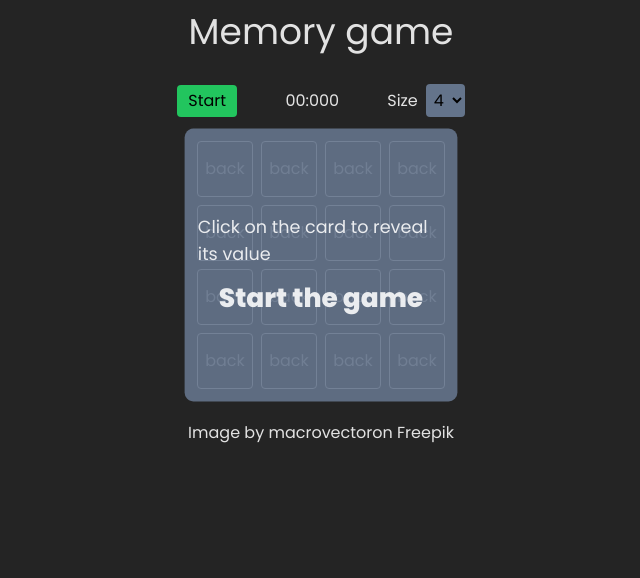
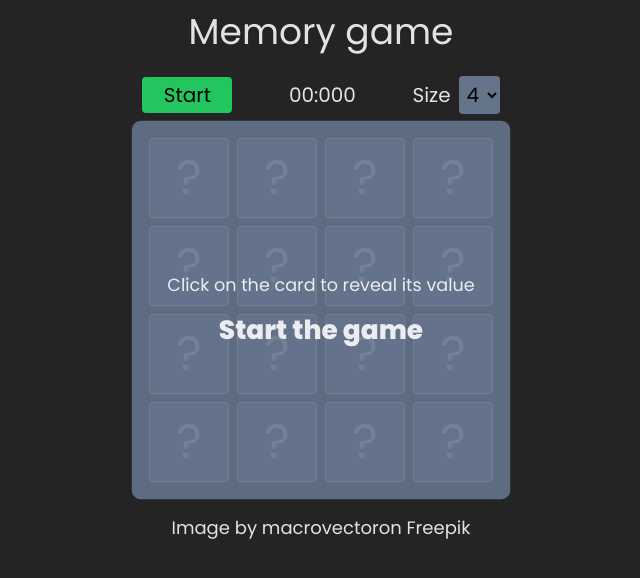
Before and after one commit to Eswarsiddu/MemoryGameReact, a React (Vite) app: page / in a window 1280 px wide. Shown: the top 578 px of the page, without its empty margins (319-959 px from the left). Built offline with nearby package versions, Linux system fonts and the light colour scheme.

Commit message:
Updated UI

```diff
--- a/src/App.jsx
+++ b/src/App.jsx
@@ -28,9 +28,22 @@ function App() {
 
   return (
     <>
-      <div className="container mx-auto max-w-max flex mb-6 items-center">
+      <h1
+        className={
+          " text-center text-4xl mt-3 md:mb-6 " +
+          (gridSize == 4 ? "mb-3" : "mb-1")
+        }
+      >
+        Memory game
+      </h1>
+      <div
+        className={
+          "container mx-auto max-w-max flex items-center md:mb-6 " +
+          (gridSize == 4 ? "mb-3" : "mb-1")
+        }
+      >
         <button
-          className=" bg-green-500 hover:bg-green-400 text-black rounded px-2 py-1 w-[60px]"
+          className=" bg-green-500 hover:bg-green-400 text-black rounded px-2 py-1 w-[60px] md:w-[90px] md:text-xl"
           onClick={() => {
             if (isPlaying) {
               ResetGame();
@@ -42,7 +55,7 @@ function App() {
           {isPlaying ? "Reset" : "Start"}
         </button>
         <Timer startTime={startTime} endTime={endTime} resetGame={ResetGame} />
-        <div className="flex gap-2 items-center">
+        <div className="flex gap-2 items-center md:text-xl">
           <label htmlFor="">Size</label>
           <select
             disabled={isPlaying}
@@ -52,13 +65,18 @@ function App() {
               ResetGame();
             }}
           >
-            <option value="4">4</option>
-            <option value="6">6</option>
+            <option value="4" className=" text-base">
+              4
+            </option>
+            <option value="6" className=" text-base">
+              6
+            </option>
           </select>
         </div>
       </div>
       <Game
         isplaying={isPlaying}
+        // isplaying={true}
         isfirstPlay={isfirstPlay}
         startTime={startTime}
         gridSize={gridSize}
@@ -68,9 +86,15 @@ function App() {
           setEndTime(Date.now());
         }}
       />
-      <div className="flex justify-center mt-8">
+      <div
+        className={
+          "flex justify-center md:mt-8 md:text-lg " +
+          (gridSize == 4 ? "mt-3" : "mt-1")
+        }
+      >
         <a
           target="_blank"
+          // className=""
           href="https://www.freepik.com/free-vector/rope-font-nautical-alphabet-ropes-hand-drawn-letters-alphabet-typographic-vintage-rope-string-typeface_13422926.htm"
         >
           Image by macrovector
--- a/src/Game/index.jsx
+++ b/src/Game/index.jsx
@@ -94,10 +94,8 @@ function Game({
   const [selected, setSelected] = useState([]);
 
   useEffect(() => {
-    // if (isplaying) {
     setGrid(GenerateGrid(gridSize));
     setSelected([]);
-    // }
   }, [isplaying, gridSize]);
 
   const toalMatched = grid.filter((ele) => ele.state === STATES.MATCHED).length;
@@ -179,14 +177,15 @@ function Game({
 }
 
 function GetCardSize(gridSize) {
-  let str = "w-14 h-14";
-  if (gridSize === 6) return "w-10 h-10";
+  let className = "w-16 h-16 text-3xl md:w-20 md:h-20 md:text-5xl";
+  if (gridSize == 6)
+    className = "w-12 h-12 text-2xl md:w-16 md:h-16 md:text-4xl";
 
-  return str;
+  return className;
 }
 
 function Card({
-  ele: { image, text, value, state },
+  ele: { image, text, state },
   index,
   handelClick,
   gridSize,
@@ -200,6 +199,10 @@ function Card({
       className={
         GetCardSize(gridSize) +
         " border rounded " +
+        (flipped
+          ? " bg-slate-300 capitalize text-black"
+          : "bg-slate-500 hover:bg-slate-400") +
+        " " +
         (state === STATES.MATCHED
           ? "border-orange-600 opacity-50"
           : "border-white")
@@ -211,11 +214,11 @@ function Card({
           {image ? (
             <img className="w-full rounded" src={image} alt="img" />
           ) : (
-            <p className=" text-3xl">{text}</p>
+            <p>{text}</p>
           )}
         </div>
       ) : (
-        <div>back</div>
+        <p className="text-white">?</p>
       )}
     </button>
   );
--- a/src/Timer.jsx
+++ b/src/Timer.jsx
@@ -26,7 +26,11 @@ function Timer({ startTime = undefined, endTime = undefined, resetGame }) {
     return () => (interval ? clearInterval(interval) : null);
   }, [startTime, endTime]);
 
-  return <p className="w-[150px] text-center">{TimerText(time)}</p>;
+  return (
+    <p className="w-[150px] md:w-[180px] text-center md:text-xl">
+      {TimerText(time)}
+    </p>
+  );
 }
 
 function DoubleDigit(num) {
@@ -43,19 +47,17 @@ export function TimerText(time) {
   let seconds = Math.floor(time / 1000);
   let minutes = Math.floor(seconds / 60);
   let hours = Math.floor(minutes / 60);
-  console.log("timer", milliseconds);
+
   if (hours) {
     text += `${DoubleDigit(hours)}:`;
   }
+
   if (minutes) {
     text += `${DoubleDigit(minutes)}:`;
   }
-  //   if (seconds) {
+
   text += `${DoubleDigit(seconds)}:`;
-  //   }
-  //   if (milliseconds) {
   text += `${TripileDigit(milliseconds)}`;
-  //   }
   return text;
 }
 
--- a/src/main.jsx
+++ b/src/main.jsx
@@ -5,7 +5,6 @@ import "./index.css";
 
 ReactDOM.createRoot(document.getElementById("root")).render(
   <React.StrictMode>
-    <h1 className=" text-center text-4xl mt-3 mb-8">Memory game</h1>
     <App />
   </React.StrictMode>
 );
```
